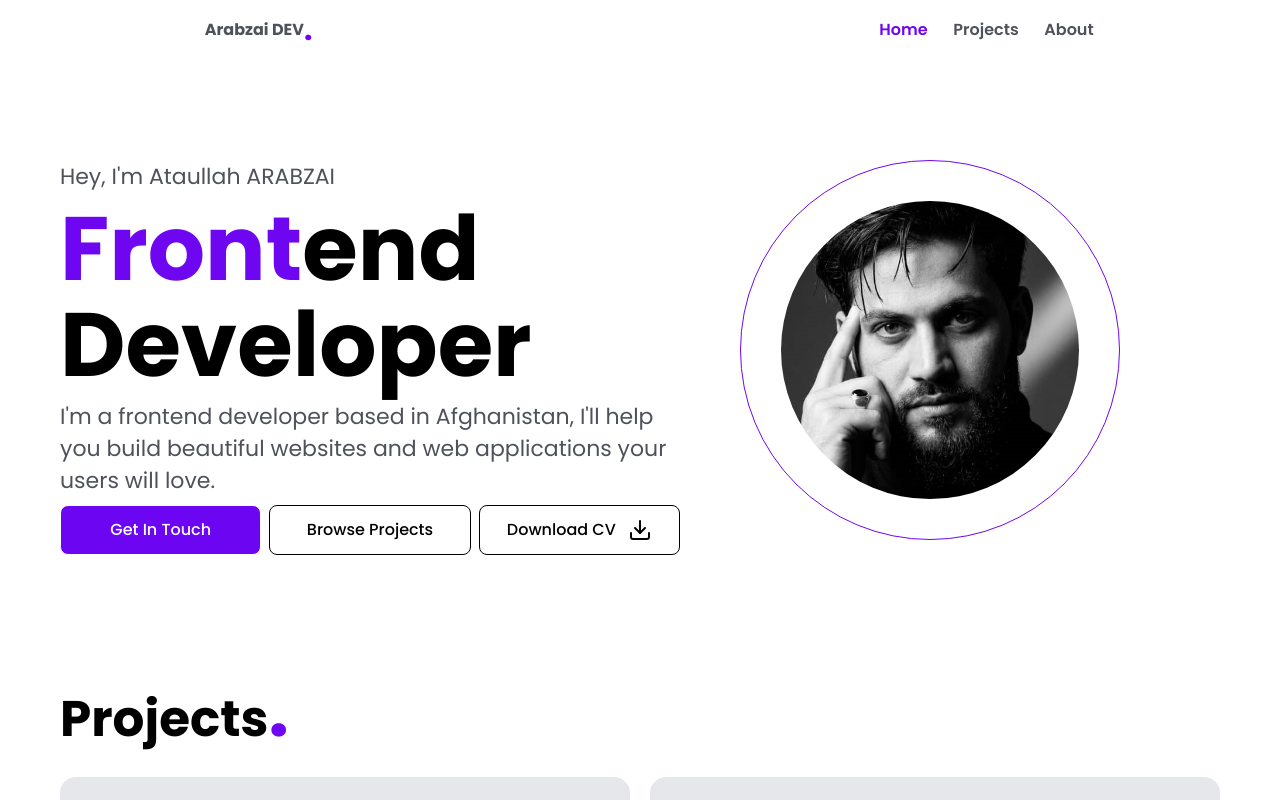
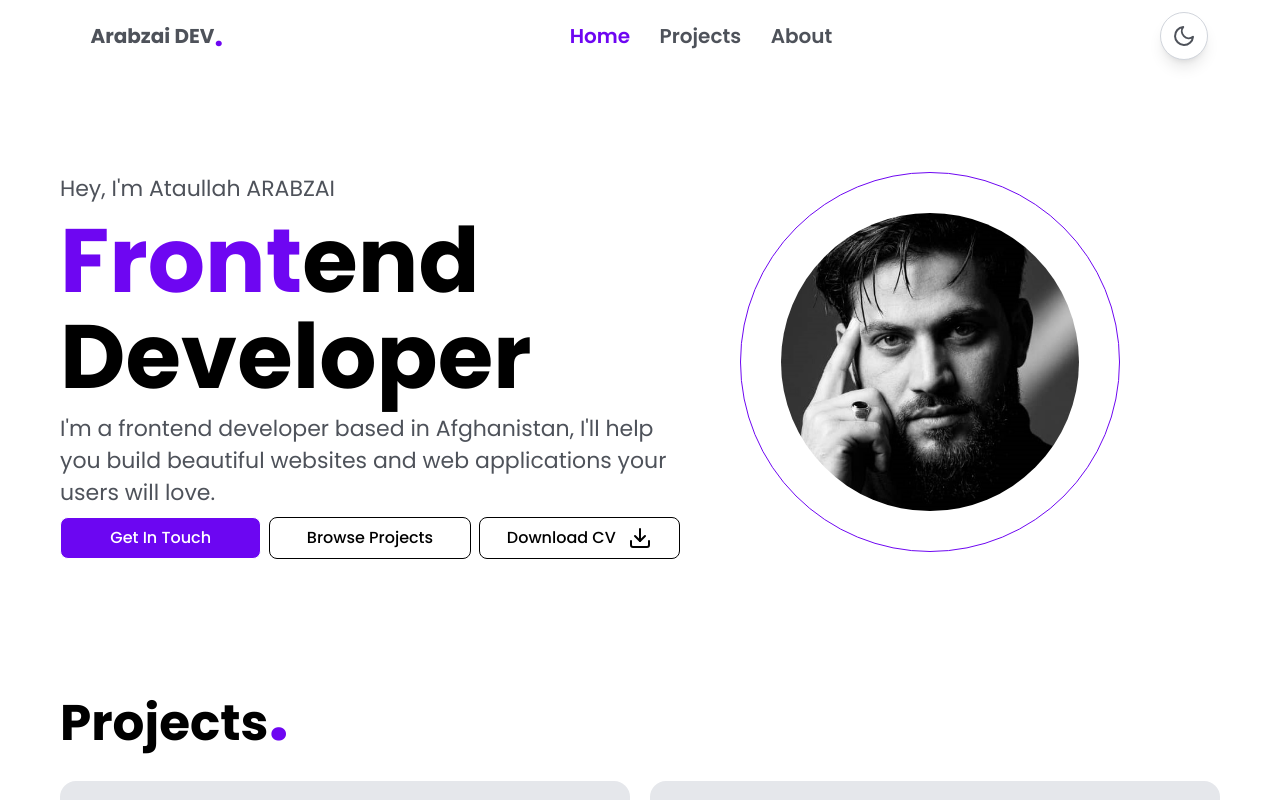
Before and after one commit to ataullaharabzai/Portfolio-website, a React (Vite) app: page / in a window 1280 px wide. Shown: the top 800 px of the page. Built offline with nearby package versions, Linux system fonts and the light colour scheme.

Commit message:
dark theme added

```diff
--- a/src/App.jsx
+++ b/src/App.jsx
@@ -6,12 +6,12 @@ import ScrollToTop from "./ScrollToTop";
 
 function App() {
   return (
-    <>
+    <div className="dark:bg-gray-900 dark:text-gray-200">
       <ScrollToTop />
       <Navebar />
       <Outlet />
       <Footer />
-    </>
+    </div>
   );
 }
 
--- a/src/Header/Navebar.jsx
+++ b/src/Header/Navebar.jsx
@@ -7,21 +7,21 @@ function Navebar() {
   const { darkMode, toggleTheme } = useTheme();
 
   return (
-    <header className="w-full flex justify-around items-stretch sm:items-center md:gap-50 p-3 text-[#4e525a]">
+    <header className="dark:text-gray-300 w-full flex justify-around items-stretch sm:items-center md:gap-50 p-3 text-[#4e525a]">
       <NavLink
         to="/"
-        className="font-bold w-full text-[12px] flex justify-center items-center sm:text-[16px] sm:w-42.5 mr-2 sm:mr-0"
+        className="font-bold w-full text-[12px] flex justify-center items-center md:text-[20px] sm:w-42.5 mr-2 sm:mr-0"
       >
-        Arabzai DEV<span className="font-bold text-3xl text-[#6e06f2]">.</span>
+        Arabzai DEV<span className="font-bold text-3xl text-[#6e06f2] dark:text-orange-600">.</span>
       </NavLink>
-      <nav className="list-none w-full text-[11px] sm:text-[16px] max-w-60 flex justify-center sm:justify-around gap-3 sm:gap-0 items-center">
+      <nav className="list-none w-full text-[11px] md:text-[20px] max-w-70 flex justify-center sm:justify-around gap-3 items-center">
         <li>
           <NavLink
             to="/"
             className={({ isActive }) =>
               isActive
-                ? "text-[#6e06f2] font-semibold"
-                : "hover:text-[#6e06f2] font-semibold"
+                ? "text-[#6e06f2] dark:text-orange-600 font-semibold"
+                : "hover:text-[#6e06f2] dark:hover:text-orange-600 font-semibold"
             }
           >
             Home
@@ -33,8 +33,8 @@ function Navebar() {
             to="/projects"
             className={({ isActive }) =>
               isActive
-                ? "text-[#6e06f2] font-semibold"
-                : "hover:text-[#6e06f2] font-semibold"
+                ? "text-[#6e06f2] dark:text-orange-600 font-semibold"
+                : "hover:text-[#6e06f2] dark:hover:text-orange-600 font-semibold"
             }
           >
             Projects
@@ -46,8 +46,8 @@ function Navebar() {
             to="/about"
             className={({ isActive }) =>
               isActive
-                ? "text-[#6e06f2] font-semibold"
-                : "hover:text-[#6e06f2] font-semibold"
+                ? "text-[#6e06f2] dark:text-orange-600 font-semibold"
+                : "hover:text-[#6e06f2] dark:hover:text-orange-600 font-semibold"
             }
           >
             About
@@ -60,12 +60,12 @@ function Navebar() {
       >
         <MessageCircle className=" w-4 sm:w-8 sm:h-8" />
       </NavLink> */}
-      {/* <button
+      <button
         onClick={toggleTheme}
-        className="cursor-pointer group w-12 h-12 rounded-full border border-gray-300 dark:border-gray-700 bg-white dark:bg-gray-900 shadow-lg transition-all duration-300 flex items-center justify-center"
+        className="cursor-pointer group w-12 h-12 rounded-full border border-gray-300 dark:border-gray-700 bg-white shadow-lg transition-all duration-300 flex items-center justify-center"
       >
         {darkMode ? <Sun /> : <Moon />}
-      </button> */}
+      </button>
     </header>
   );
 }
--- a/src/pages/Home.jsx
+++ b/src/pages/Home.jsx
@@ -20,40 +20,40 @@ function Home() {
   }, []);
 
   return (
-    <main className="dark:bg-gray-800 dark:text-white">
-      <div className="w-full p-5 md:p-15 mt-10 flex flex-col md:flex-row justify-around">
+    <main className="dark:text-gray-300">
+      <div className=" w-full p-5 md:p-15 mt-10 flex flex-col md:flex-row justify-around">
         <section
           data-aos="fade-left"
-          className="introduction w-full md:max-w-[50%] flex flex-wrap justify-center items-stretch flex-col gap-2"
+          className="introduction dark:text-gray-300 w-full md:max-w-[50%] flex flex-wrap justify-center items-stretch flex-col gap-2"
         >
-          <p className="text-[14px] md:text-[22px] text-[#4e525a]">
+          <p className="dark:text-gray-200 text-[14px] md:text-[22px] text-[#4e525a]">
             Hey, I'm Ataullah ARABZAI
           </p>
           <div className="leading-12 w-full md:w1/2 lg:leading-24">
             <h1 className="text-[50px] lg:text-[90px] font-bold">
-              <span className="text-[#6e06f2]">Front</span>end
+              <span className="text-[#6e06f2] dark:text-orange-600">Front</span>end
             </h1>
             <h1 className="text-[50px] lg:text-[90px] font-bold">Developer</h1>
           </div>
-          <p className="text-[14px] md:text-[22px] text-[#4e525a] md:leading-8 leading-6">
+          <p className="dark:text-gray-300 text-[14px] md:text-[22px] text-[#4e525a] md:leading-8 leading-6">
             I'm a frontend developer based in Afghanistan, I'll help you build
             beautiful websites and web applications your users will love.
           </p>
           <div className="text-[14px] md:text-[16px] w-full lg:w-155 flex justify-center lg:justify-start items-center flex-col sm:flex-row mt-5 gap-4 lg:gap-2 sm:mt-0">
             <NavLink
               to="/contact"
-              className="border rounded-lg font-medium text-center w-2/3 px-2.5 py-3 text-white bg-[#6c06f2] cursor-pointer hover:bg-[#6c06f2c5] transition-all"
+              className="border dark:border-orange-600 rounded-lg font-medium text-center w-2/3 py-2 text-white bg-[#6c06f2] dark:bg-orange-600 cursor-pointer hover:bg-[#6c06f2c5] transition-all"
             >
               Get In Touch
             </NavLink>
             <NavLink
               to="/projects"
-              className="border rounded-lg font-medium text-center w-2/3 px-2.5 py-3 cursor-pointer hover:bg-black hover:text-white transition-all"
+              className="border dark:border-gray-500 dark:hover:bg-transparent dark:hover:border-gray-300 rounded-lg font-medium text-center w-2/3 py-2 cursor-pointer hover:bg-black hover:text-white transition-all"
             >
               Browse Projects
             </NavLink>
             <a
-              className="border rounded-lg font-medium w-2/3 flex justify-center items-center gap-3 px-2.5 py-3 cursor-pointer hover:bg-black hover:text-white transition-all"
+              className="border dark:border-gray-500 dark:hover:bg-transparent dark:hover:border-gray-300 rounded-lg font-medium w-2/3 flex justify-center items-center gap-3 py-2 cursor-pointer hover:bg-black hover:text-white transition-all"
               href=""
               download={cv}
             >
@@ -63,7 +63,7 @@ function Home() {
         </section>
         <section className="myImage w-full">
           <div className="circle-img lg:w-full flex justify-center items-center mt-10 md:mt-0">
-            <div className="lg:w-95 lg:h-95 w-65 h-65 rounded-full p-10 border border-[#6e06f2]">
+            <div className="lg:w-95 lg:h-95 w-65 h-65 rounded-full p-10 border border-[#6e06f2] dark:border-orange-600">
               <img
                 data-aos="zoom-out"
                 className="object-cover w-full h-full rounded-full"
@@ -78,7 +78,7 @@ function Home() {
       <section className="projects w-full p-5 lg:p-15 flex justify-center items-center lg:items-start flex-col">
         <p className="text-[30px] w-full text-left sm:text-[50px] font-bold">
           Projects
-          <span className="font-bold text-3xl md:text-7xl text-[#6e06f2]">
+          <span className="font-bold text-3xl md:text-7xl text-[#6e06f2] dark:text-orange-600">
             .
           </span>
         </p>
@@ -86,7 +86,7 @@ function Home() {
           <a
             data-aos="fade-up"
             href="https://ataullaharabzai.github.io/Dental-Clinic/"
-            className=" p-6 bg-gray-200 rounded-2xl w-full cursor-pointer"
+            className=" p-6 bg-gray-200 dark:bg-gray-800 rounded-2xl w-full cursor-pointer"
           >
             <div className="w-full h-52 sm:h-60 rounded-xl overflow-hidden">
               <img
@@ -96,9 +96,9 @@ function Home() {
               />
             </div>
             <p className="font-semibold sm:text-[20px] mt-2 mb-2">
-              Dental clinic
+              Dental Clinic
             </p>
-            <p className="text-[12px] sm:text-[14px] text-[#4e525a]">
+            <p className="text-[12px] sm:text-[14px] dark:text-gray-300 text-[#4e525a]">
               Professional dental clinic web application with user Auth and
               responsive layout.
             </p>
@@ -107,7 +107,7 @@ function Home() {
           <a
             data-aos="fade-up"
             href="https://dev-hire-jobs.vercel.app"
-            className="p-6 bg-gray-200 rounded-2xl w-full cursor-pointer"
+            className="p-6 bg-gray-200 dark:bg-gray-800 rounded-2xl w-full cursor-pointer"
           >
             <div className="w-full h-52 sm:h-60 overflow-hidden rounded-xl">
               <img
@@ -117,7 +117,7 @@ function Home() {
               />
             </div>
             <p className="font-semibold sm:text-[20px] mt-2 mb-2">Job Board</p>
-            <p className="text-[12px] sm:text-[14px] text-[#4e525a]">
+            <p className="text-[12px] sm:text-[14px] text-[#4e525a] dark:text-gray-300">
               Job board for developers, designers and tech users.
             </p>
           </a>
@@ -125,7 +125,7 @@ function Home() {
           <a
             data-aos="fade-up"
             href="https://github.com/ataullaharabzai/Amazon-React"
-            className="p-6 bg-gray-200 rounded-2xl w-full cursor-pointer"
+            className="p-6 bg-gray-200 dark:bg-gray-800 rounded-2xl w-full cursor-pointer"
           >
             <div className="w-full h-52 sm:h-60 overflow-hidden rounded-xl">
               <img
@@ -137,7 +137,7 @@ function Home() {
             <p className="font-semibold sm:text-[20px] mt-2 mb-2">
               Shopping Store
             </p>
-            <p className="text-[12px] sm:text-[14px] text-[#4e525a]">
+            <p className="text-[12px] sm:text-[14px] text-[#4e525a] dark:text-gray-300">
               Product listing with API handling and modern layout.
             </p>
           </a>
@@ -145,7 +145,7 @@ function Home() {
           <a
             data-aos="fade-up"
             href="https:github.com/ataullaharabzai"
-            className="p-6 bg-gray-200 rounded-2xl w-full cursor-pointer"
+            className="p-6 bg-gray-200 dark:bg-gray-800 rounded-2xl w-full cursor-pointer"
           >
             <div className="w-full h-52 sm:h-60 rounded-xl overflow-hidden">
               <img
@@ -157,33 +157,33 @@ function Home() {
             <p className="font-semibold sm:text-[20px] mt-2 mb-2">
               YouTube Clone
             </p>
-            <p className="text-[12px] sm:text-[14px] text-[#4e525a]">
+            <p className="text-[12px] sm:text-[14px] text-[#4e525a] dark:text-gray-300">
               A YouTube clone with basic DOM manipulation and clean layout.
             </p>
           </a>
         </div>
       </section>
 
-      <section data-aos="fade-up" className="experiance w-full p-5 md:p-15">
+      <section data-aos="fade-up" className="experience w-full p-5 md:p-15">
         <p className="text-[30px] sm:text-[50px] font-bold">
           Experience
-          <span className="font-bold text-3xl md:text-6xl text-[#6e06f2]">
+          <span className="font-bold text-3xl md:text-6xl text-[#6e06f2] dark:text-orange-600">
             .
           </span>
         </p>
-        <p className="text-[13px] md:text-[18px] text-[#4e525a]">
-          I <span className="text-[#6e06f2]">started</span> learning web
-          development in <span className="text-[#6e06f2]">2025</span> and have
+        <p className="dark:text-gray-300 text-[13px] md:text-[18px] text-[#4e525a]">
+          I <span className="text-[#6e06f2] dark:text-orange-600">started</span> learning web
+          development in <span className="text-[#6e06f2] dark:text-orange-600">2025</span> and have
           been building projects to improve my skills ever since. Although I
           don't have professional industry experience yet, I enjoy creating
           responsive and user-friendly web applications and learning{" "}
-          <span className="text-[#6e06f2]">new technologies</span>. I'm
+          <span className="text-[#6e06f2] dark:text-orange-600">new technologies</span>. I'm
           currently working toward becoming a{" "}
-          <span className="text-[#6e06f2]">full-stack developer</span> and i am
+          <span className="text-[#6e06f2] dark:text-orange-600">full-stack developer</span> and i am
           excited to contribute, learn, and grow when given the{" "}
-          <span className="text-[#6e06f2]">opportunity</span>.
+          <span className="text-[#6e06f2] dark:text-orange-600">opportunity</span>.
         </p>
-        <p className="text-[13px] md:text-[18px] text-[#4e525a]">
+        <p className="text-[13px] md:text-[18px] text-[#4e525a] dark:text-gray-300">
           And you know what? I Love what i do! 💜
         </p>
       </section>
@@ -191,17 +191,17 @@ function Home() {
       <section className="skills w-full p-5 md:p-15">
         <p className="text-[30px] sm:text-[50px] font-bold">
           Skills
-          <span className="font-bold text-3xl md:text-6xl text-[#6e06f2]">
+          <span className="font-bold text-3xl md:text-6xl text-[#6e06f2] dark:text-orange-600">
             .
           </span>
         </p>
 
-        <div className="w-full grid grid-cols-1 md:grid-cols-2 xl:grid-cols-4 gap-5 mt-5">
+        <div className=" w-full grid grid-cols-1 md:grid-cols-2 xl:grid-cols-4 gap-5 mt-5">
           <div data-aos="fade-up">
             <p className="text-[20px] md:text-[22px] font-semibold leading-10 md:leading-15">
               Web Design
             </p>
-            <div className="text-[14px] md:text-[18px] text-[#4e525a]">
+            <div className="dark:text-gray-300 text-[14px] md:text-[18px] text-[#4e525a]">
               <p>Responsive Design</p>
               <p>User Research</p>
             </div>
@@ -211,7 +211,7 @@ function Home() {
             <p className="text-[20px] md:text-[22px] font-semibold leading-10 md:leading-15">
               Frontend
             </p>
-            <div className="text-[14px] md:text-[18px] text-[#4e525a]">
+            <div className="dark:text-gray-300 text-[14px] md:text-[18px] text-[#4e525a]">
               <p>HTML5</p>
               <p>CSS3</p>
               <p>JavaScript</p>
@@ -223,7 +223,7 @@ function Home() {
 
           <div data-aos="fade-up">
             <p className="text-[20px] md:text-[22px] font-semibold leading-10 md:leading-15">{`Backend "Learning"`}</p>
-            <div className="text-[14px] md:text-[18px] text-[#4e525a]">
+            <div className=" dark:text-gray-300 text-[14px] md:text-[18px] text-[#4e525a]">
               <p>PHP</p>
               <p>Laravel</p>
               <p>MySQL</p>
@@ -234,7 +234,7 @@ function Home() {
             <p className="text-[20px] md:text-[22px] font-semibold leading-10 md:leading-15">
               Soft Skills
             </p>
-            <div className="text-[14px] md:text-[18px] text-[#4e525a]">
+            <div className="dark:text-gray-300 text-[14px] md:text-[18px] text-[#4e525a]">
               <p>Effective Communication</p>
               <p>Collaboration</p>
               <p>Growth Mindset</p>
@@ -247,11 +247,11 @@ function Home() {
       <section data-aos="fade-up" className="myStory w-full p-5 md:p-15">
         <p className="text-[30px] sm:text-[50px] font-bold">
           My Story
-          <span className="font-bold text-3xl md:text-6xl text-[#6e06f2]">
+          <span className="font-bold text-3xl md:text-6xl text-[#6e06f2] dark:text-orange-600">
             .
           </span>
         </p>
-        <p className="text-[13px] md:text-[18px] text-[#4e525a]">
+        <p className="text-[13px] md:text-[18px] text-[#4e525a] dark:text-gray-300">
           My journey into web development started with curiosity and a desire to
           create things on the internet. What began with learning HTML and CSS
           gradually grew into a passion for building interactive and responsive
```
Also changed, not shown: src/pages/Projects.jsx (+4 -4 lines).
